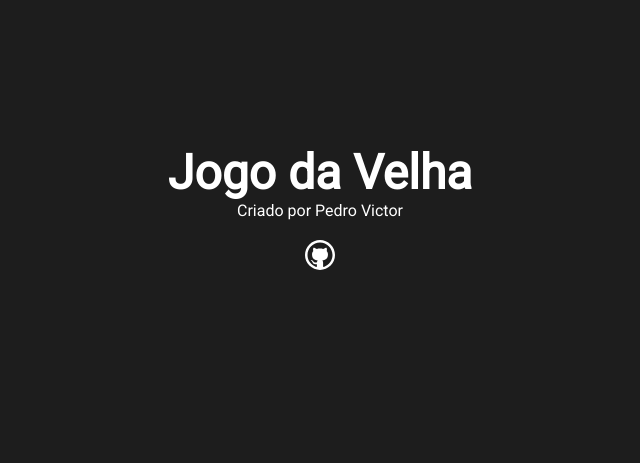
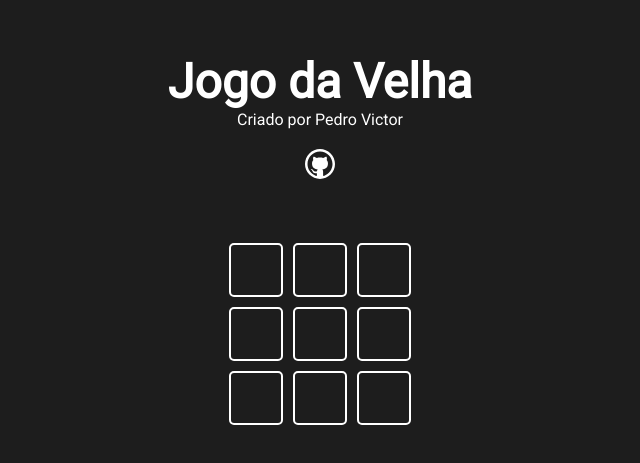
Before and after one commit to bezerrak3/React-Jogo-da-velha, a Next.js app: page / in a window 1280 px wide. Shown: the part 181-644 px from the top of the page, without its empty margins (320-960 px from the left). Built offline with nearby package versions, Linux system fonts and the light colour scheme.

Commit message:
Criado componente game

```diff
--- /dev/null
+++ b/src/components/game/Game.jsx
@@ -0,0 +1,21 @@
+import GameOption from "../gameOption/GameOption"
+import style from "./Game.module.css"
+
+ function Game(){
+     return(
+        <div className={style.game}>
+            <GameOption />
+            <GameOption />
+            <GameOption />
+            <GameOption />
+            <GameOption />
+            <GameOption />
+            <GameOption />
+            <GameOption />
+            <GameOption />
+
+        </div>
+     )
+ }
+
+ export default Game
--- /dev/null
+++ b/src/components/game/Game.module.css
@@ -0,0 +1,6 @@
+.game{
+    display: grid;
+    grid-template-columns: repeat(3, 1fr);
+    gap: 10px;
+
+}
--- /dev/null
+++ b/src/components/gameOption/GameOption.jsx
@@ -0,0 +1,11 @@
+import style from "./GameOption.module.css"
+
+function GameOption(){
+   return(
+    <div className={style.gameOption}>
+
+    </div>
+   )
+}
+
+export default GameOption
--- /dev/null
+++ b/src/components/gameOption/GameOption.module.css
@@ -0,0 +1,11 @@
+.gameOption{
+    border: 2px solid white;
+    width: 50px;
+    height: 50px;
+    border-radius: 5px;
+    display: flex;
+    justify-content: center;
+    align-items: center;
+    cursor: pointer;
+
+}
--- a/src/components/gamePage/GamePage.jsx
+++ b/src/components/gamePage/GamePage.jsx
@@ -1,9 +1,12 @@
 import Header from "../header/Header"
+import Game from "../game/Game"
+
 function GamePage(){
  return(
     <div className="container">
-     <Header/>
-    </div>
+      <Header/>
+      <Game/>
+   </div>
  )
 }
 
```
